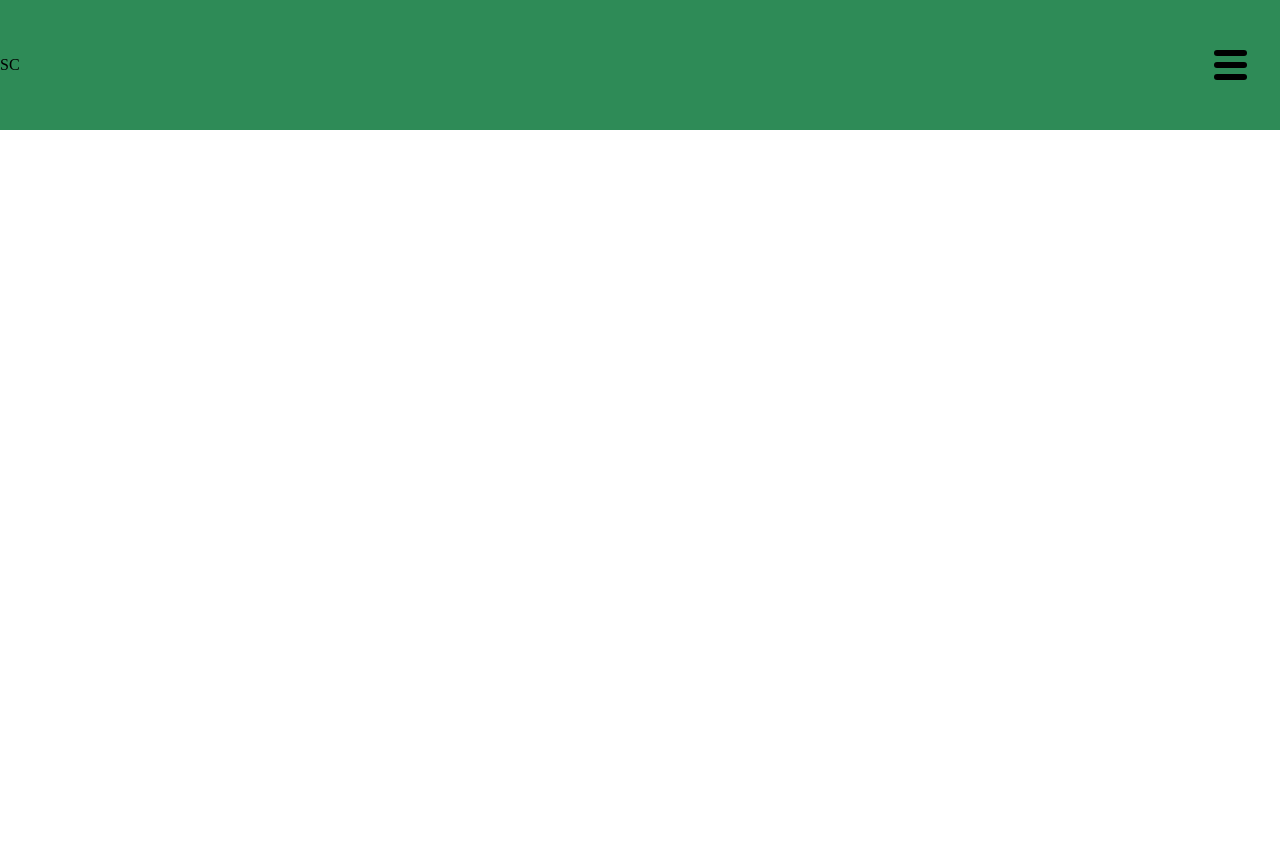
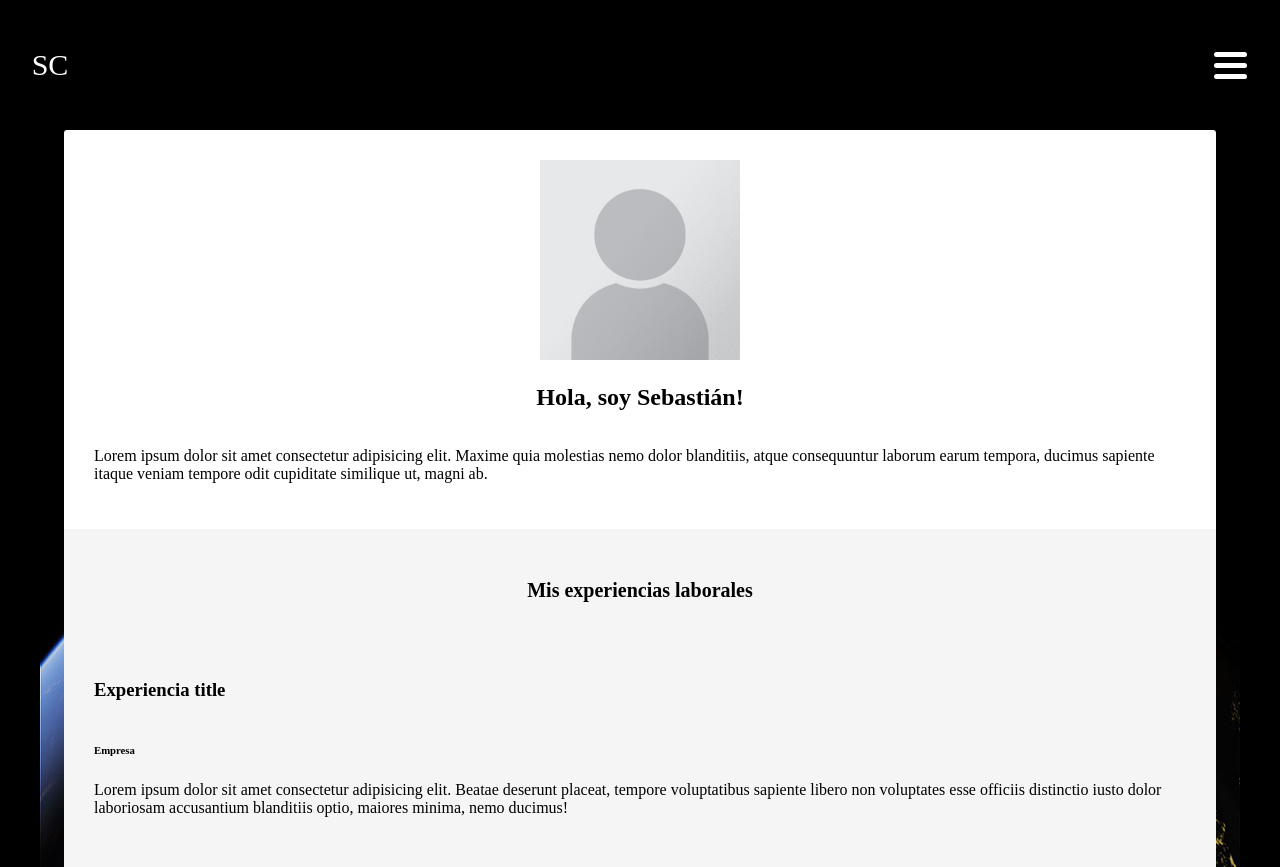
Before and after one commit to seba-campo/sebacampo-landing, a plain HTML site: page index.html in a window 1280 px wide. Before the commit the page ends 800 px from the top, so only its background shows below. Drawn offline with Linux system fonts and the light colour scheme.

Commit message:
home y experiencies

```diff
--- /dev/null
+++ b/components/experiencies/experiencies.css
@@ -0,0 +1,29 @@
+.experiencies {
+  width: 90vw;
+  background-color: whitesmoke;
+  padding: 30px 0;
+}
+
+.exp__container {
+  display: flex;
+  flex-direction: column;
+  padding: 0px 30px;
+  justify-content: space-evenly;
+}
+
+.exp__title {
+  font-size: 20px;
+  text-align: center;
+}
+
+.exp__cards {
+  display: flex;
+  flex-direction: column;
+  margin: 10px 0;
+}
+
+.card__container {
+  display: flex;
+  flex-direction: column;
+  margin: 10px 0;
+}
--- /dev/null
+++ b/components/home/home.css
@@ -0,0 +1,30 @@
+.home__container {
+  background-color: white;
+  border-radius: 3px 3px 0 0;
+  width: 90vw;
+  /* height: 80vh; */
+  display: flex;
+  flex-direction: column;
+  align-items: center;
+  padding: 30px 0;
+}
+
+.home__portrait-div {
+}
+
+.home__img {
+  width: 200px;
+}
+
+.home__about-text {
+  display: flex;
+  flex-direction: column;
+}
+
+.about__title {
+  text-align: center;
+}
+
+.about__description-div {
+  padding: 0 30px;
+}
--- /dev/null
+++ b/components/navbar/navbar.css
@@ -0,0 +1,70 @@
+/*
+    box-shadow: var(--ds-shadow-overlay, 0 4px 8px -2px rgba(9, 30, 66, 0.25), 0 0 1px rgba(9, 30, 66, 0.31));
+      */
+
+.navbar__container {
+  color: white;
+  display: flex;
+  justify-content: space-between;
+  width: 100vw;
+  height: 130px;
+  /* box-shadow: 10px 5px 5px black; */
+  /* background-color: seagreen; */
+  align-items: center;
+  background-color: none;
+}
+
+.navbar__brand {
+  width: 100px;
+  height: 100px;
+  display: flex;
+  justify-content: center;
+  align-items: center;
+}
+.brand__brand-el {
+  font-size: 30px;
+  text-align: center;
+  text-justify: center;
+  margin: 0;
+}
+
+.navbar__hamb {
+  width: 100px;
+  height: 60px;
+  display: flex;
+  flex-direction: column;
+  justify-content: center;
+  /* justify-content: space-around; */
+  align-items: center;
+}
+
+.burger-stick {
+  margin: 3px auto;
+  width: 33px;
+  height: 5px;
+  background-color: white;
+  border-radius: 5px;
+  /* margin: ; */
+}
+
+.modal-menu__close-btn {
+  position: absolute;
+  top: 5px;
+  right: 10px;
+}
+
+.navbar__modal-menu {
+  display: none;
+  /* display: flex; */
+  flex-direction: column;
+  justify-content: space-evenly;
+  align-items: center;
+  border: 2px rgb(133, 197, 253) solid;
+  border-radius: 3px;
+  width: 55vw;
+  height: 45vh;
+  position: fixed;
+  top: 63px;
+  right: 20px;
+  background-color: rgb(179, 220, 255, 0.9);
+}
--- /dev/null
+++ b/components/navbar/navbar.js
@@ -0,0 +1,14 @@
+function hamburguer() {
+  const burguerEl = document.querySelector(".navbar__hamb");
+  const modalMenuEl = document.querySelector(".navbar__modal-menu");
+  const closeBtn = document.querySelector(".modal-menu__close-btn");
+
+  burguerEl.addEventListener("click", () => {
+    console.log("clickead");
+    modalMenuEl.setAttribute("style", "display: flex");
+  });
+
+  closeBtn.addEventListener("click", () => {
+    modalMenuEl.setAttribute("style", "display: none");
+  });
+}
--- a/index.css
+++ b/index.css
@@ -4,36 +4,12 @@
 
 body {
   margin: 0;
-}
-
-/*  */
-
-.navbar__container {
-  position: fixed;
-  top: 0;
-  left: 0;
-  z-index: 10;
-  display: flex;
-  justify-content: space-between;
-  width: 100vw;
-  height: 130px;
-  background-color: seagreen;
-  align-items: center;
-}
-
-.navbar__hamb {
-  width: 100px;
-  height: 35px;
   display: flex;
   flex-direction: column;
-  justify-content: space-around;
   align-items: center;
+  background-image: url("./src/planet.jpeg");
+  background-repeat: no-repeat;
+  background-color: #000;
+  background-position: center;
+  background-position-y: bottom;
 }
-
-.burger-stick {
-  width: 33px;
-  height: 6px;
-  background-color: black;
-  border-radius: 5px;
-  /* margin: ; */
-}
--- a/index.html
+++ b/index.html
@@ -4,34 +4,89 @@
     <meta charset="UTF-8" />
     <meta http-equiv="X-UA-Compatible" content="IE=edge" />
     <meta name="viewport" content="width=device-width, initial-scale=1.0" />
-    <title>Sebastian Campó</title>
+    <title>Sebastian Campo</title>
 
     <link rel="stylesheet" href="./index.css" />
+
+    <script defer src="./components/navbar/navbar.js"></script>
+    <link rel="stylesheet" href="./components/navbar/navbar.css" />
+
+    <link rel="stylesheet" href="./components/home/home.css" />
+
+    <link rel="stylesheet" href="./components/experiencies/experiencies.css" />
+
+    <script defer src="./index.js"></script>
   </head>
   <body>
     <section class="navbar">
       <div class="navbar__container">
         <div class="navbar__brand">
-          <p class="brand__p">SC</p>
+          <p class="brand__brand-el">SC</p>
         </div>
         <div class="navbar__hamb">
           <div class="burger-stick"></div>
           <div class="burger-stick"></div>
           <div class="burger-stick"></div>
         </div>
-      </div>
-      <div class="navbar__modal-menu">
-        <div class="modal-menu__home">Home</div>
-        <div class="modal-menu__home">Sobre Mi</div>
-        <div class="modal-menu__home">Experiencias</div>
+        <div class="navbar__modal-menu">
+          <div class="modal-menu__close-btn">X</div>
+          <div class="modal-menu__home"><b>Inicio</b></div>
+          <div class="modal-menu__about"><b>Sobre mi</b></div>
+          <div class="modal-menu__experiencies"><b>Experiencias</b></div>
+          <div class="modal-menu__contact"><b>Contacto</b></div>
+        </div>
       </div>
     </section>
 
-    <section class="header"></section>
+    <section class="home">
+      <div class="home__container">
+        <div class="home__portrait-div">
+          <img src="./src/port-placeholder.png" alt="" class="home__img" />
+        </div>
 
-    <section class="about"></section>
+        <div class="home__about-text">
+          <div class="about__title">
+            <h1>Hola, soy Sebastián!</h1>
+          </div>
+          <div class="about__description-div">
+            <p>
+              Lorem ipsum dolor sit amet consectetur adipisicing elit. Maxime
+              quia molestias nemo dolor blanditiis, atque consequuntur laborum
+              earum tempora, ducimus sapiente itaque veniam tempore odit
+              cupiditate similique ut, magni ab.
+            </p>
+          </div>
+        </div>
+      </div>
+    </section>
 
-    <section class="experiencies"></section>
+    <section class="experiencies">
+      <div class="exp__container">
+        <div class="exp__title-div">
+          <h3 class="exp__title">Mis experiencias laborales</h3>
+        </div>
+
+        <div class="exp__cards">
+          <div class="card__container">
+            <div class="card__img-div">
+              <img src="" alt="" />
+            </div>
+            <div class="card__title-div">
+              <h3>Experiencia title</h3>
+            </div>
+            <div class="card__subtitle-div">
+              <h6>Empresa</h6>
+            </div>
+            <div class="card__description-div">
+              Lorem ipsum dolor sit amet consectetur adipisicing elit. Beatae
+              deserunt placeat, tempore voluptatibus sapiente libero non
+              voluptates esse officiis distinctio iusto dolor laboriosam
+              accusantium blanditiis optio, maiores minima, nemo ducimus!
+            </div>
+          </div>
+        </div>
+      </div>
+    </section>
 
     <section class="contact"></section>
 
--- /dev/null
+++ b/index.js
@@ -0,0 +1,5 @@
+function main() {
+  hamburguer();
+}
+
+main();
```
Also changed, not shown: components/scrollback/scrollback.js (added), src/planet.jpeg (added), src/port-placeholder.png (added).
